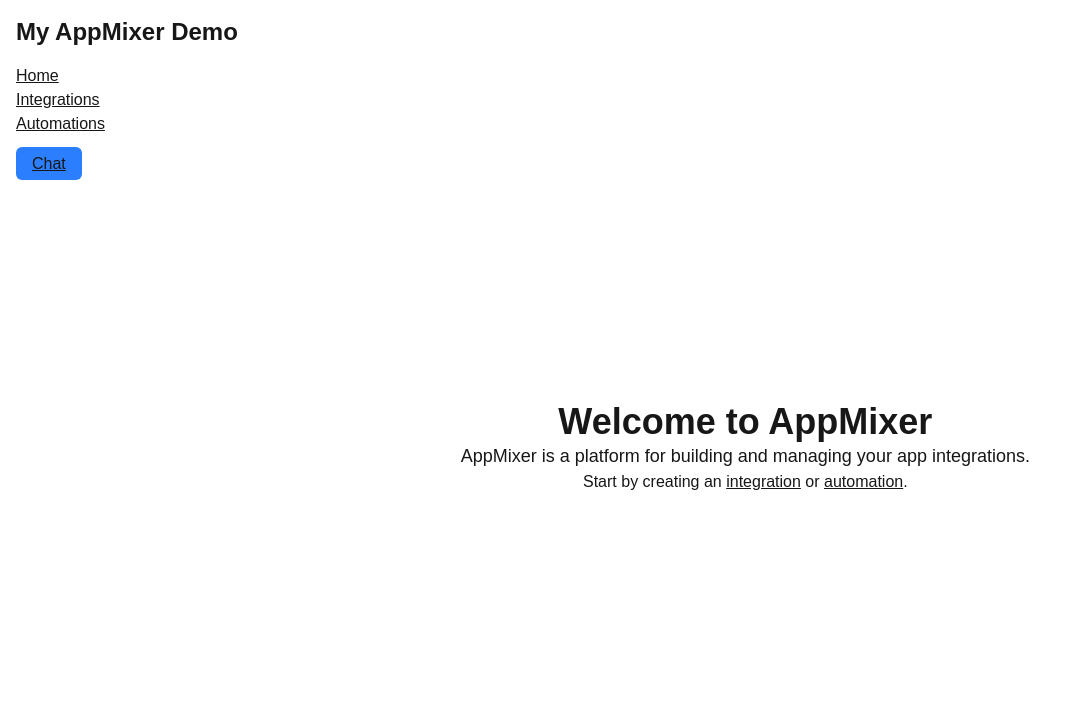
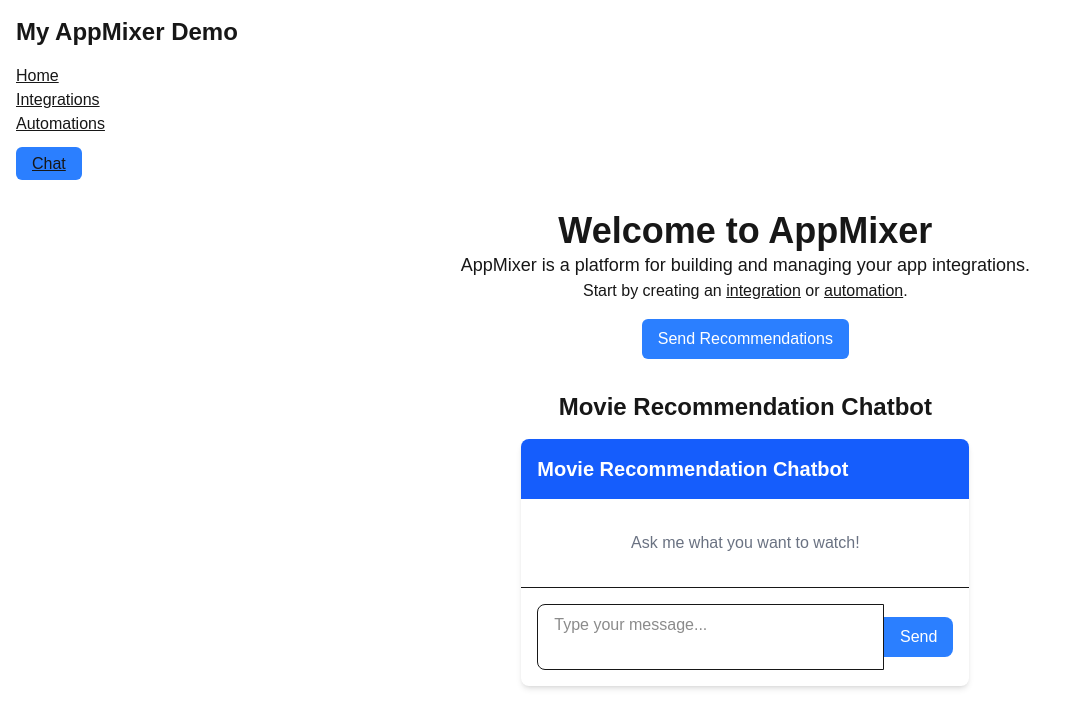
Before and after one commit to petrolivka/appmixer-demo, a Next.js app: page / in a window 1280 px wide. Shown: the top 728 px of the page, without its empty margins (0-1076 px from the left). Built offline with nearby package versions, Linux system fonts and the light colour scheme.

Commit message:
basic chatbot on home page

```diff
--- /dev/null
+++ b/app/components/Chat.js
@@ -0,0 +1,189 @@
+"use client";
+
+import { useState, useRef, useEffect } from "react";
+
+const WEBHOOK_URL =
+  "https://api.pumped-jackass-32081.appmixer.cloud/flows/a41c8f2a-9c24-4d4a-96ee-acd6a1347823/components/8488bf35-9d88-492e-8c0a-b8914c0bfa6c";
+
+const fetcher = async (url, message) => {
+  const response = await fetch(url, {
+    method: "POST",
+    headers: {
+      "Content-Type": "application/json",
+    },
+    body: JSON.stringify({ message }),
+  });
+
+  if (!response.ok) {
+    throw new Error("Failed to fetch response from AI agent");
+  }
+
+  return response.json();
+};
+
+export default function Chat() {
+  const [messages, setMessages] = useState([]);
+  const [input, setInput] = useState("");
+  const [loading, setLoading] = useState(false);
+  const messagesEndRef = useRef(null);
+
+  // Auto-scroll to the bottom when messages change
+  useEffect(() => {
+    messagesEndRef.current?.scrollIntoView({ behavior: "smooth" });
+  }, [messages]);
+
+  const sendMessage = async () => {
+    if (!input.trim()) return;
+
+    // Add user message to chat
+    const userMessage = { sender: "user", text: input, timestamp: new Date() };
+    setMessages((prev) => [...prev, userMessage]);
+
+    // Clear input and set loading
+    const userInput = input;
+    setInput("");
+    setLoading(true);
+
+    try {
+      // Send request to webhook
+      const response = await fetcher(WEBHOOK_URL, userInput);
+
+      // Add AI response to chat
+      let responseText = "Sorry, I couldn't process that request.";
+
+      // Try to extract the response from different possible formats
+      if (typeof response === "object") {
+        if (response.content) {
+          responseText = response.content;
+        } else {
+          // If no recognized properties, stringify the whole response
+          responseText = JSON.stringify(response);
+        }
+      } else if (typeof response === "string") {
+        responseText = response;
+      }
+
+      const aiMessage = {
+        sender: "ai",
+        text: responseText,
+        timestamp: new Date(),
+      };
+
+      setMessages((prev) => [...prev, aiMessage]);
+    } catch (error) {
+      console.error("Error communicating with AI agent:", error);
+      // Add error message to chat
+      const errorMessage = {
+        sender: "system",
+        text: "Error: Failed to get response from AI agent.",
+        timestamp: new Date(),
+      };
+
+      setMessages((prev) => [...prev, errorMessage]);
+    } finally {
+      setLoading(false);
+    }
+  };
+
+  const handleKeyDown = (e) => {
+    if (e.key === "Enter" && !e.shiftKey) {
+      e.preventDefault();
+      sendMessage();
+    }
+  };
+
+  return (
+    <div className="flex flex-col w-full max-w-md mx-auto bg-white rounded-lg shadow-md overflow-hidden">
+      <div className="p-4 bg-blue-600 text-white">
+        <h2 className="text-xl font-semibold">Movie Recommendation Chatbot</h2>
+      </div>
+
+      <div className="flex-1 p-4 h-96 overflow-y-auto">
+        {messages.length === 0 ? (
+          <div className="text-center text-gray-500 p-4">
+            <p>Ask me what you want to watch!</p>
+          </div>
+        ) : (
+          <div className="space-y-4">
+            {messages.map((msg, index) => (
+              <div
+                key={index}
+                className={`flex ${
+                  msg.sender === "user" ? "justify-end" : "justify-start"
+                }`}
+              >
+                <div
+                  className={`max-w-xs md:max-w-md p-3 rounded-lg ${
+                    msg.sender === "user"
+                      ? "bg-blue-500 text-white rounded-br-none"
+                      : msg.sender === "system"
+                      ? "bg-red-100 text-red-800 rounded-bl-none"
+                      : "bg-gray-100 text-gray-800 rounded-bl-none"
+                  }`}
+                >
+                  <p className="text-sm">{msg.text}</p>
+                  <p className="text-xs opacity-70 mt-1">
+                    {msg.timestamp.toLocaleTimeString([], {
+                      hour: "2-digit",
+                      minute: "2-digit",
+                    })}
+                  </p>
+                </div>
+              </div>
+            ))}
+            <div ref={messagesEndRef} />
+          </div>
+        )}
+      </div>
+
+      <div className="border-t p-4">
+        <div className="flex items-center">
+          <textarea
+            className="flex-1 border rounded-l-lg px-4 py-2 focus:outline-none focus:ring-2 focus:ring-blue-500 resize-none"
+            rows="2"
+            placeholder="Type your message..."
+            value={input}
+            onChange={(e) => setInput(e.target.value)}
+            onKeyDown={handleKeyDown}
+            disabled={loading}
+          />
+          <button
+            className={`bg-blue-500 hover:bg-blue-600 text-white px-4 py-2 rounded-r-lg ${
+              loading ? "opacity-50 cursor-not-allowed" : ""
+            }`}
+            onClick={sendMessage}
+            disabled={loading}
+          >
+            {loading ? (
+              <span className="flex items-center justify-center">
+                <svg
+                  className="animate-spin -ml-1 mr-2 h-4 w-4 text-white"
+                  xmlns="http://www.w3.org/2000/svg"
+                  fill="none"
+                  viewBox="0 0 24 24"
+                >
+                  <circle
+                    className="opacity-25"
+                    cx="12"
+                    cy="12"
+                    r="10"
+                    stroke="currentColor"
+                    strokeWidth="4"
+                  ></circle>
+                  <path
+                    className="opacity-75"
+                    fill="currentColor"
+                    d="M4 12a8 8 0 018-8V0C5.373 0 0 5.373 0 12h4zm2 5.291A7.962 7.962 0 014 12H0c0 3.042 1.135 5.824 3 7.938l3-2.647z"
+                  ></path>
+                </svg>
+                Sending
+              </span>
+            ) : (
+              "Send"
+            )}
+          </button>
+        </div>
+      </div>
+    </div>
+  );
+}
--- a/app/layout.js
+++ b/app/layout.js
@@ -28,9 +28,7 @@
         <div className="h-screen">
           <header className="flex items-center justify-between">
             <h1 className="text-2xl font-bold">My AppMixer Demo</h1>
-            <div className="flex items-center gap-2">
-              {/* <button>Logout</button> */}
-            </div>
+            <div className="flex items-center gap-2"></div>
           </header>
           <main className="grid grid-cols-12 gap-4 h-full">
             <div className="col-span-2">
--- a/app/page.js
+++ b/app/page.js
@@ -1,4 +1,10 @@
+"use client";
+import Chat from "./components/Chat";
+
 export default function Home() {
+  const handleSendRecommendations = () => {
+    alert("Recommendations sent");
+  };
   return (
     <div className="flex flex-col items-center justify-center h-full">
       <h1 className="text-4xl font-bold">Welcome to AppMixer</h1>
@@ -9,6 +15,19 @@
         Start by creating an <a href="/integrations">integration</a> or{" "}
         <a href="/automations">automation</a>.
       </p>
+      <button
+        className="bg-blue-500 text-white px-4 py-2 rounded-md mt-4"
+        onClick={handleSendRecommendations}
+      >
+        Send Recommendations
+      </button>
+
+      <div className="mt-8 w-full max-w-md">
+        <h2 className="text-2xl font-semibold mb-4 text-center">
+          Movie Recommendation Chatbot
+        </h2>
+        <Chat />
+      </div>
     </div>
   );
 }
--- a/package.json
+++ b/package.json
@@ -9,9 +9,10 @@
     "lint": "next lint"
   },
   "dependencies": {
+    "next": "15.3.0",
     "react": "^19.0.0",
     "react-dom": "^19.0.0",
-    "next": "15.3.0"
+    "swr": "^2.3.3"
   },
   "devDependencies": {
     "@tailwindcss/postcss": "^4",
```
Also changed, not shown: 1 other file (tests, documents, lock files or other folders).
